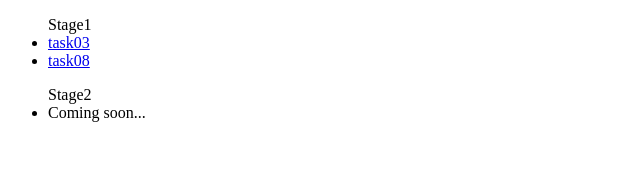
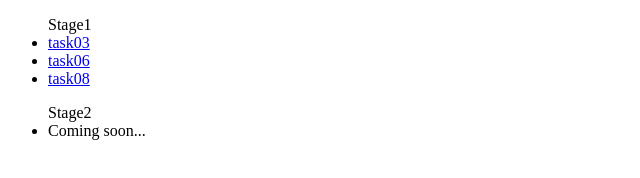
Before and after one commit to perhat/ife, a plain HTML site: page index.html in a window 1280 px wide. Shown: the whole page, without its empty margins (0-640 px from the left). Drawn offline with Linux system fonts and the light colour scheme.

Commit message:
添加 task06 到demo首页

```diff
--- a/index.html
+++ b/index.html
@@ -9,6 +9,7 @@
 <body>
   <ul>Stage1
     <li><a href="stage01/task03/index.html">task03</a></li>
+    <li><a href="stage01/task06/index.html">task06</a></li>
     <li><a href="stage01/task08/index.html">task08</a></li>
   </ul>
   <ul>Stage2
```
